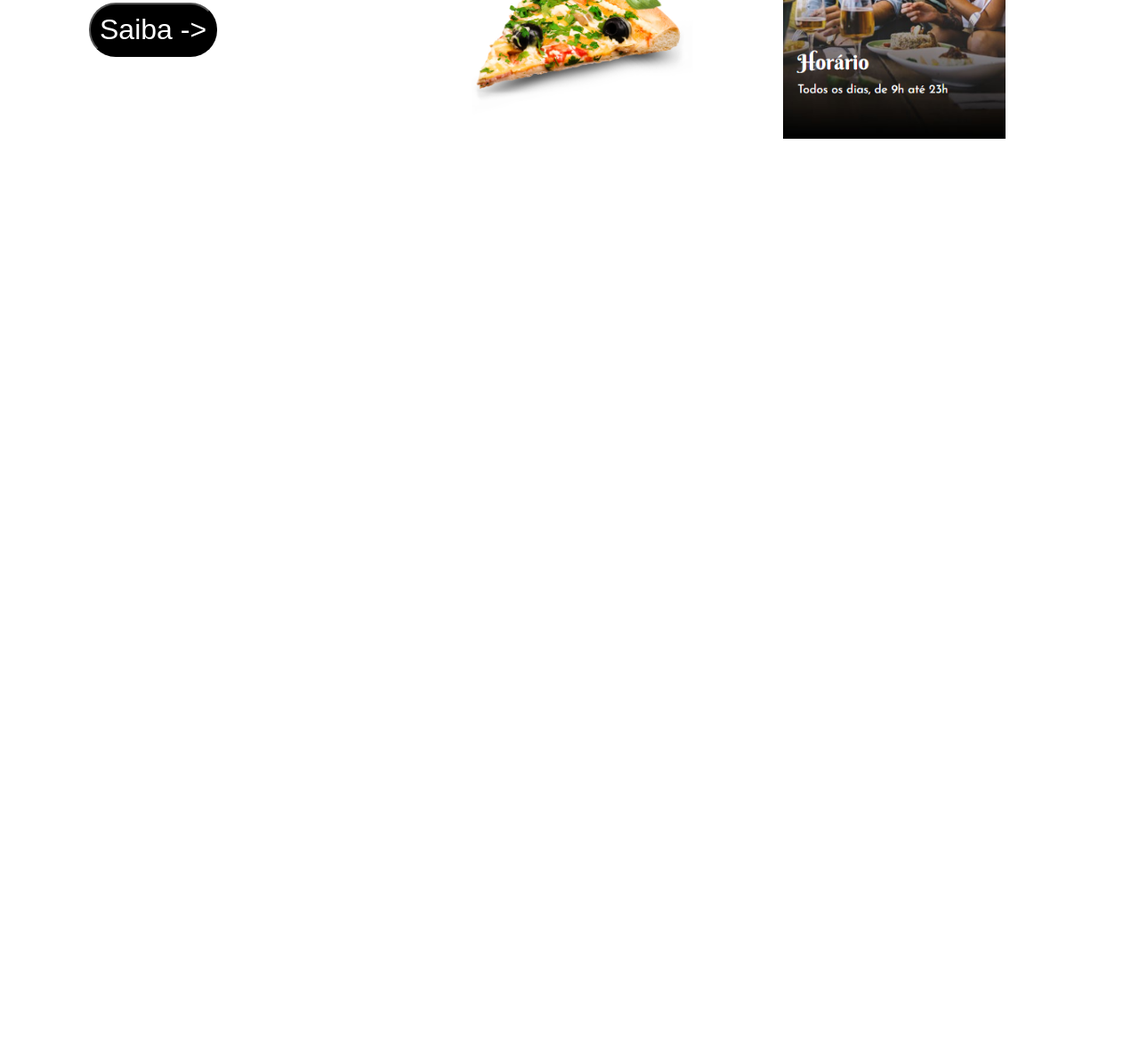
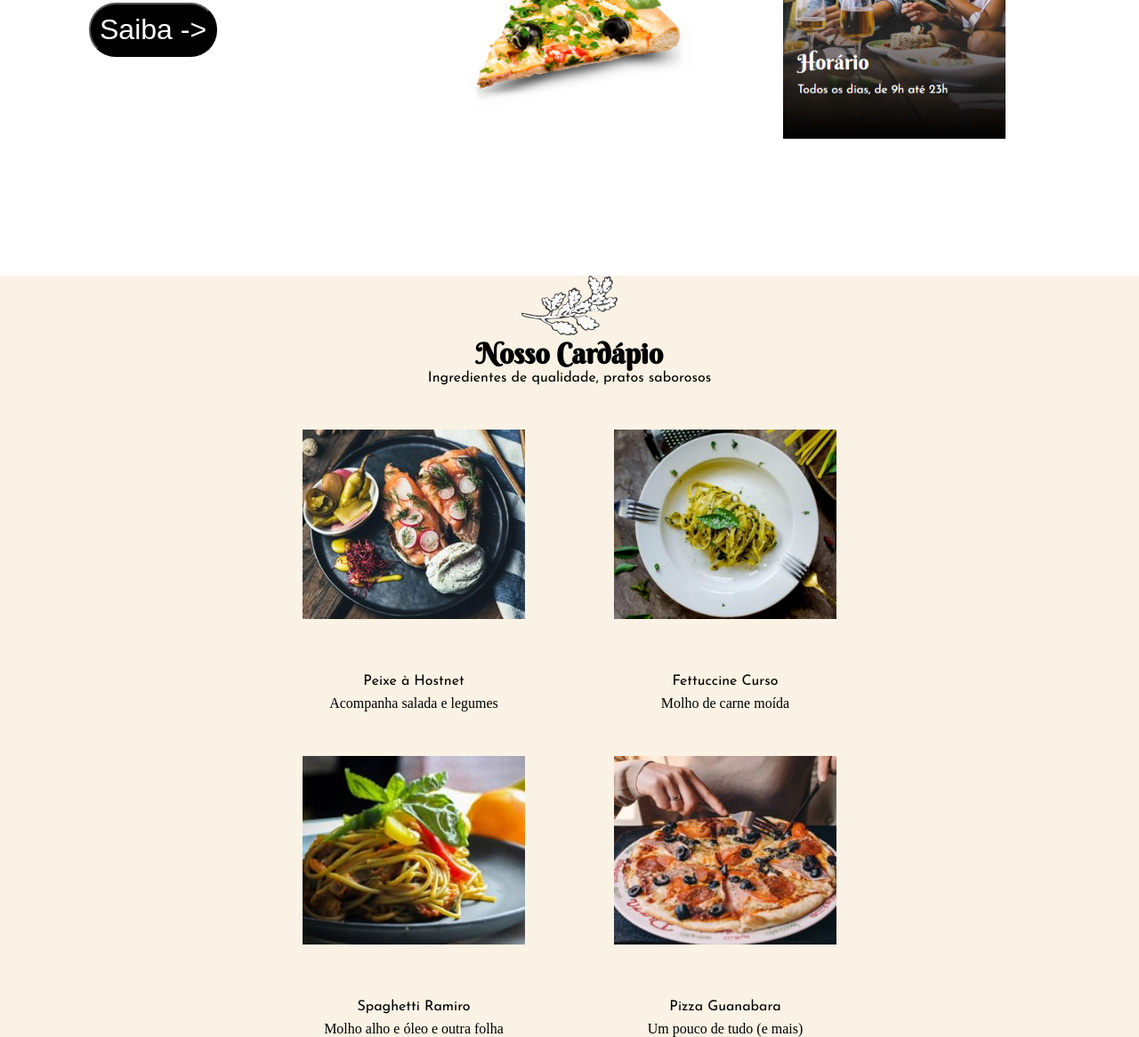
Before and after one commit to Matheuspaixaocrisostenes/fresco, a plain HTML site: page index.html in a window 1280 px wide. Shown: the part 1210-2376 px from the top of the page at 89% size. Before the commit the page ends 1520 px from the top, so only its background shows below. Drawn offline with Linux system fonts and the light colour scheme.

Commit message:
criando o cardapio

```diff
--- a/index.html
+++ b/index.html
@@ -53,6 +53,36 @@
                 <img src="src/assets/imagens/restaurante02.png" alt="restaurante02">
             </div>
         </section>
+
+        <section id="list">
+            <img src="src/assets/imagens/folha-fundo-01.png" alt="folha">
+            <h2>Nosso Cardápio</h2>
+            <p>Ingredientes de qualidade, pratos saborosos</p>
+            <div class="col">
+                <div>
+                    <img src="src/assets/imagens/prato04-300x255.jpg" alt="prato 1">
+                    <p>Peixe à Hostnet</p>
+                    <span>Acompanha salada e legumes</span>
+                </div>
+                <div>
+                    <img src="src/assets/imagens/prato01-300x255.jpg" alt="">
+                    <p>Fettuccine Curso</p>
+                    <span>Molho de carne moída</span>
+                </div>
+            </div>
+            <div class="col">
+                <div>
+                    <img src="src/assets/imagens/prato02-300x255.jpg" alt="">
+                    <p>Spaghetti Ramiro</p>
+                    <span>Molho alho e óleo e outra folha</span>
+                </div>
+                <div>
+                    <img src="src/assets/imagens/prato03-300x255.jpg" alt="">
+                    <p>Pizza Guanabara</p>
+                    <span>Um pouco de tudo (e mais)</span>
+                </div>
+            </div>
+        </section>
     </main>
 </body>
 </html>
--- a/src/assets/styles/index.css
+++ b/src/assets/styles/index.css
@@ -62,3 +62,22 @@
 .col p{
     line-height: 2em;
 }
+
+#list{
+    background-color: #FAF2E4;
+    display: flex;
+    flex-direction: column;
+    justify-content: center;
+    align-items: center;
+}
+
+#list{
+    text-align: center;
+}
+
+#list .col{
+    padding-top: 0px;
+    padding-bottom: 0px;
+    display: flex;
+    justify-content: space-around;
+}
```
